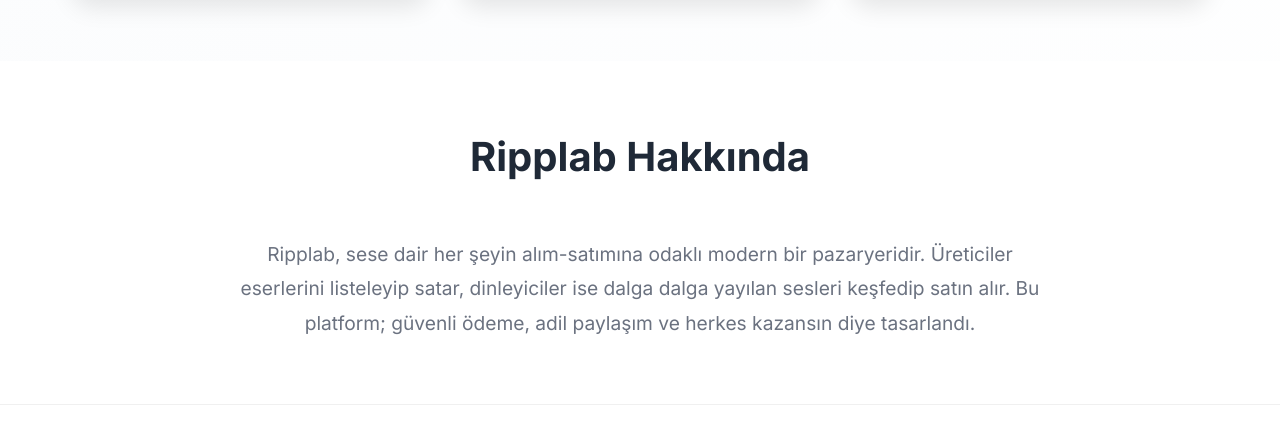
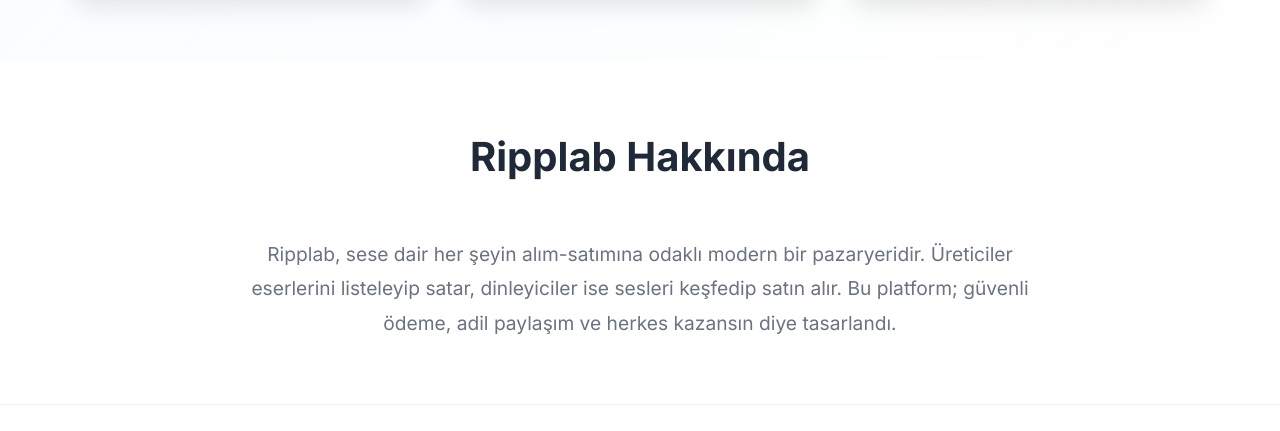
Before and after one commit to G0lgee001/ripplab, a plain HTML site: page ripplab/index.html in a window 1280 px wide. Shown: the part 1731-2162 px from the top of the page. Drawn offline with Linux system fonts and the light colour scheme.

Commit message:
Update index.html

```diff
--- a/ripplab/index.html
+++ b/ripplab/index.html
@@ -111,9 +111,7 @@
             <div class="about-content">
                 <h2 class="section-title">Ripplab Hakkında</h2>
                 <p class="about-text">
-                    Ripplab, sese dair her şeyin alım-satımına odaklı modern bir pazaryeridir. Üreticiler eserlerini listeleyip satar,
-                    dinleyiciler ise dalga dalga yayılan sesleri keşfedip satın alır. Bu platform; güvenli ödeme, adil paylaşım
-                    ve herkes kazansın diye tasarlandı.
+                    Ripplab, sese dair her şeyin alım-satımına odaklı modern bir pazaryeridir. Üreticiler eserlerini listeleyip satar, dinleyiciler ise sesleri keşfedip satın alır. Bu platform; güvenli ödeme, adil paylaşım ve herkes kazansın diye tasarlandı.
                 </p>
             </div>
         </section>
```
